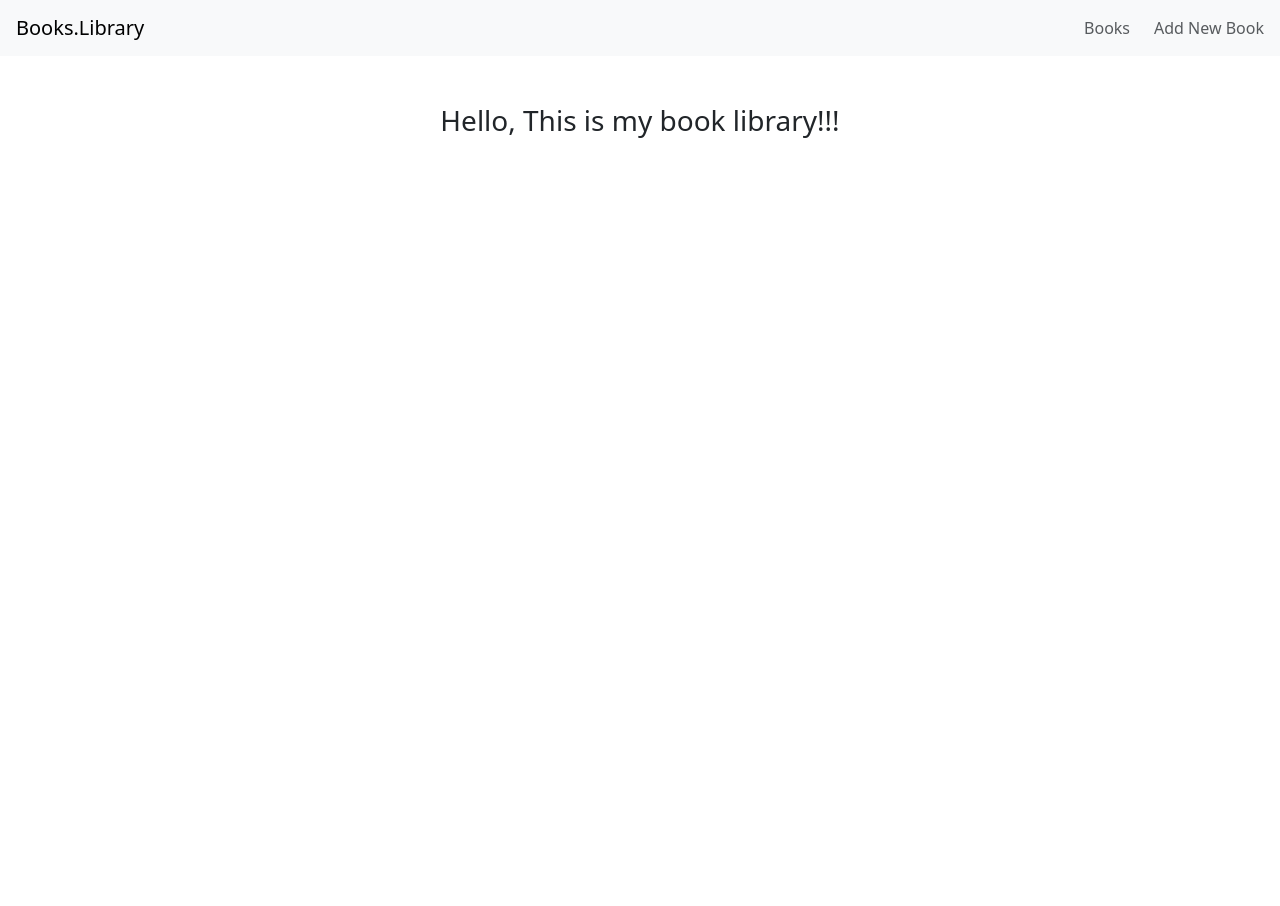
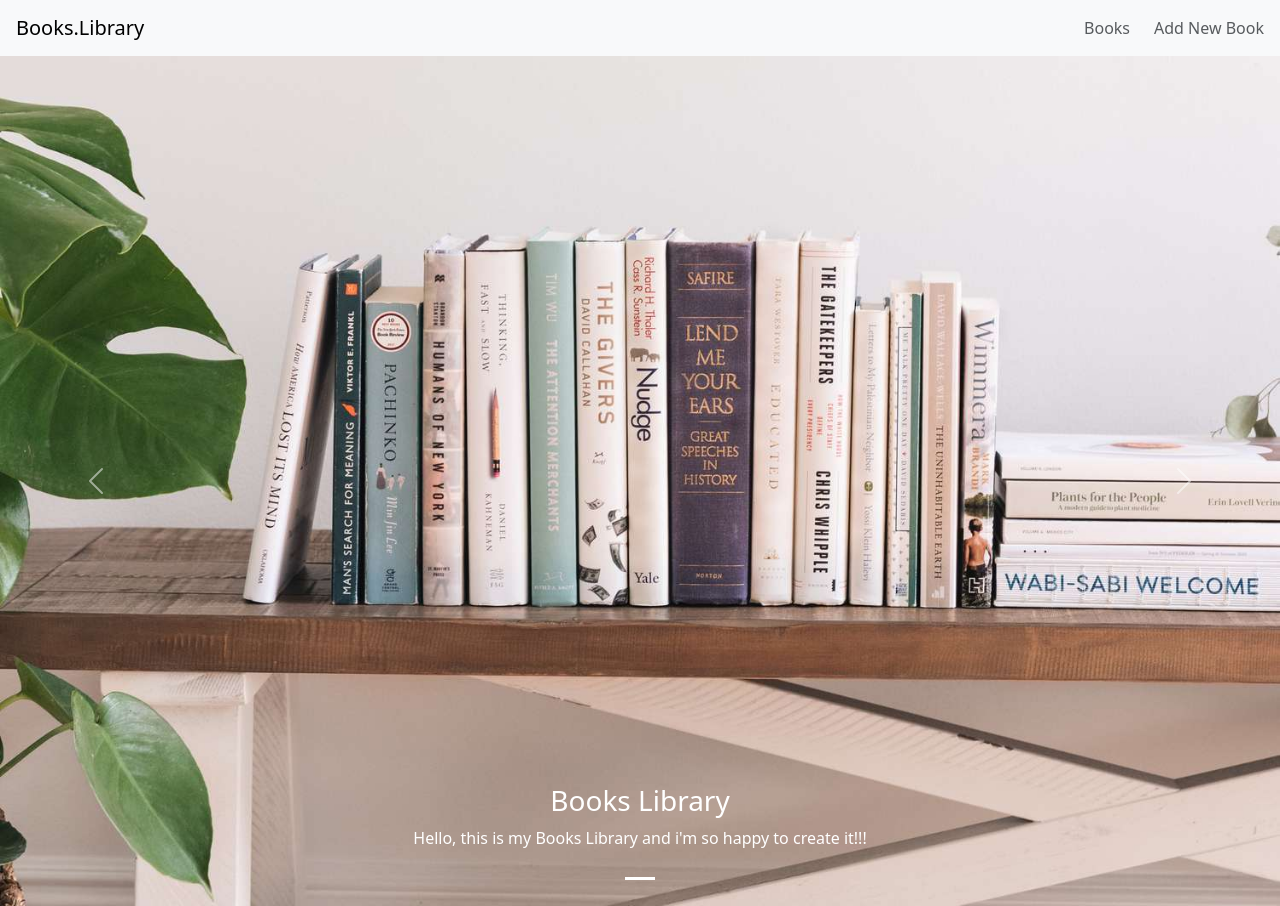
Before and after one commit to sagorastos/books-library, a React (Create React App) app: page / in a window 1280 px wide. Before the commit the page ends 800 px from the top, so only its background shows below. Built offline with nearby package versions, Linux system fonts and the light colour scheme.

Commit message:
change dashboard

```diff
--- a/src/components/Books.js
+++ b/src/components/Books.js
@@ -22,7 +22,7 @@ function Books() {
         <h2>All Books</h2>
         <Row>
           {books.map((data) => (
-            <Col md="4" className="mt-2">
+            <Col md="3" className="mt-2">
               <BookCard key={data.id} {...data} />
             </Col>
           ))}
--- a/src/components/Dashboard.js
+++ b/src/components/Dashboard.js
@@ -1,6 +1,6 @@
 import React, { useEffect, useState } from 'react'
 import { fetchStats } from "../api";
-import { Jumbotron, Button, Table, Row, Col, Badge, Container } from 'react-bootstrap';
+import { Jumbotron, Button, Table, Row, Col, Badge, Container, ExampleCarouselImage, Carousel} from 'react-bootstrap';
 
 function Dashboard() {
     // const [stats, setStats] = useState([]);
@@ -30,9 +30,17 @@ function Dashboard() {
     //         </thead>
     //     </Table>
     // </div>
-    <Container><br></br><br></br>
-      <h3>Hello, This is my book library!!!</h3>
-    </Container>
+
+      <Carousel>
+      <Carousel.Item>
+        <img src='/carousel.jpg' width="100%" height="850rem"></img>
+        <Carousel.Caption>
+          <h3>Books Library</h3>
+          <p>Hello, this is my Books Library and i'm so happy to create it!!!</p>
+        </Carousel.Caption>
+      </Carousel.Item>
+    </Carousel>
+
   )
 }
 
```
Also changed, not shown: public/carousel.jpg (added).
